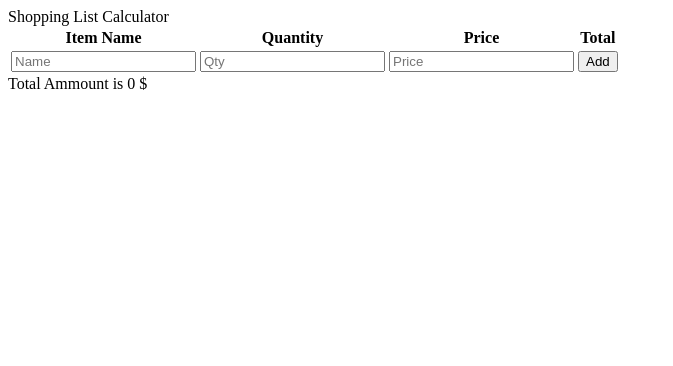
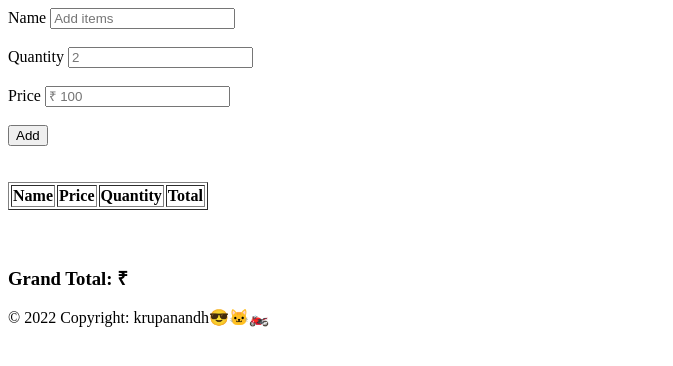
Before and after one commit to acciojob/shopping-cart-krupanandham, a website: page index.html in a window 1280 px wide. Shown: the whole page, without its empty margins (0-673 px from the left). Drawn offline with Linux system fonts and the light colour scheme.

Commit message:
Update index.html

```diff
--- a/index.html
+++ b/index.html
@@ -4,36 +4,45 @@
 <head>
 	<meta charset="UTF-8">
 	<meta name="viewport" content="width=device-width, initial-scale=1.0">
-	<title>Shoping List</title>
-	<link rel="stylesheet" href="./css/list.css">
-<script src="./js/list.js"></script>
+	<title>Shoping cart</title>
+
 </head>
 
 <body>
-	<header id="heading">
-		Shopping List Calculator
-	</header>
-	<main onload="render()">
-		<table id="table1">
-			<caption></caption>
-			<tr>
-				<th>Item Name</th>
-				<th>Quantity</th>
-				<th>Price</th>
-				<th>Total</th>
-			</tr>
-			<tr>
-        <form id="myinputs">
-          <td><input type="text" id="item-name-input" placeholder="Name"></td>
-          <td><input type="text" id="item-qty-input" placeholder="Qty"></td>
-          <td><input type="text" id="item-price-input" placeholder="Price"></td>
-        </form>
-        <td><button id="add" onclick="addData();">Add</button></td>
-      </tr>
+    <!-- the entire body must be written by student -->
+    <form action="#">
+      <label for="item-name-input">Name</label>
+      <input type="text" id="item-name-input" placeholder="Add items" required /><br /><br />
+
+      <label for="item-qty-input">Quantity</label>
+      <input type="number" id="item-qty-input" placeholder="2" required /><br /><br />
+
+      <label for="item-price-input">Price</label>
+      <input type="number" id="item-price-input" placeholder="₹ 100" required /><br /><br />
+
+      <button type="submit" id="add">Add</button>
+    </form>
+    <br /><br />
+
+    <table role="table" border="1px">
+      <thead role="rowgroup">
+        <tr role="row">
+          <th id="item" role="columnheader">Name</th>
+          <th id="price" role="columnheader">Price</th>
+          <th role="columnheader">Quantity</th>
+          <th role="columnheader">Total</th>
+        </tr>
+      </thead>
+
+      <tbody role="rowgroup"></tbody>
     </table>
-    <div id="total">Total Ammount is 0 $</div>
-  </main>
-	<footer></footer>
+    <br /><br />
+
+    <h3 id="total">Grand Total: ₹</h3>
+
+    © 2022 Copyright: krupanandh😎🐱‍🏍
+    <script type="text/javascript" src="./script.js"></script>
+  </body>
 </body>
 
 </html>
```
